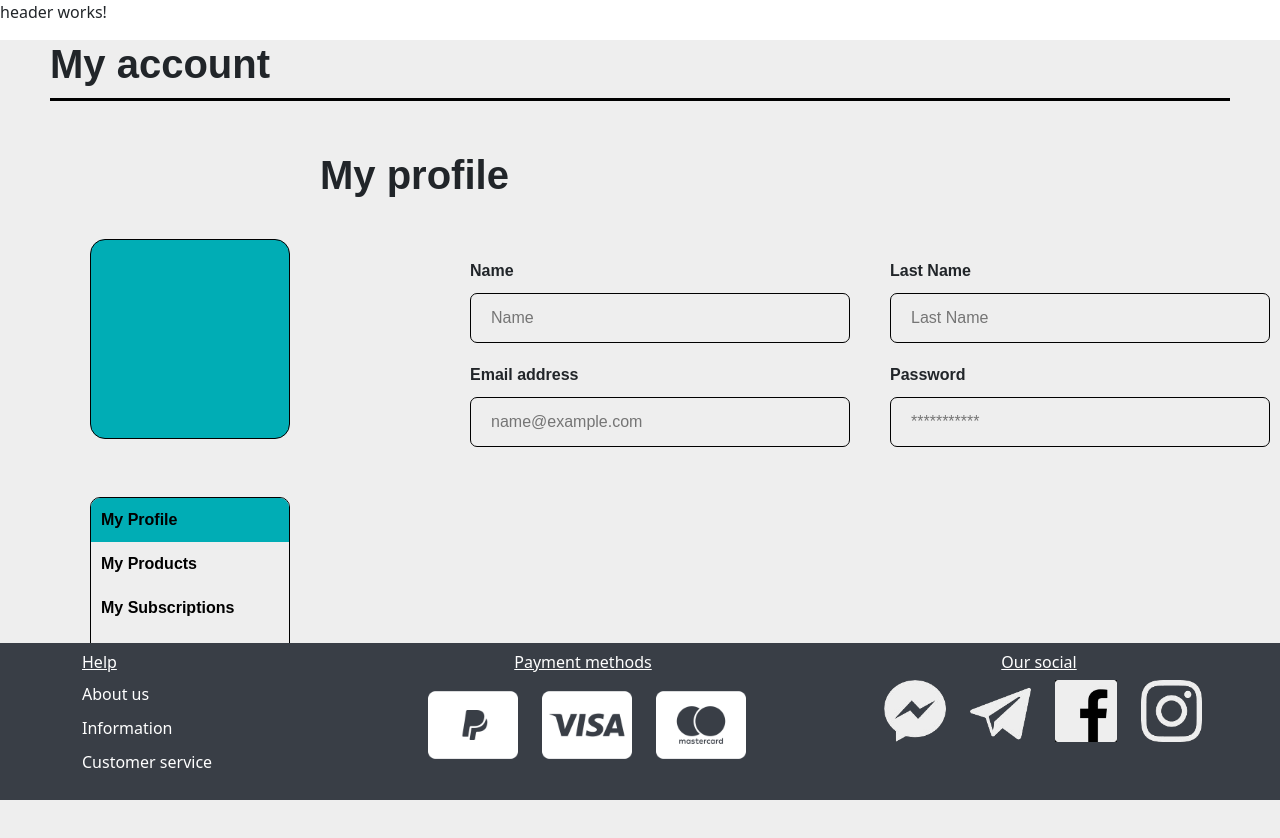
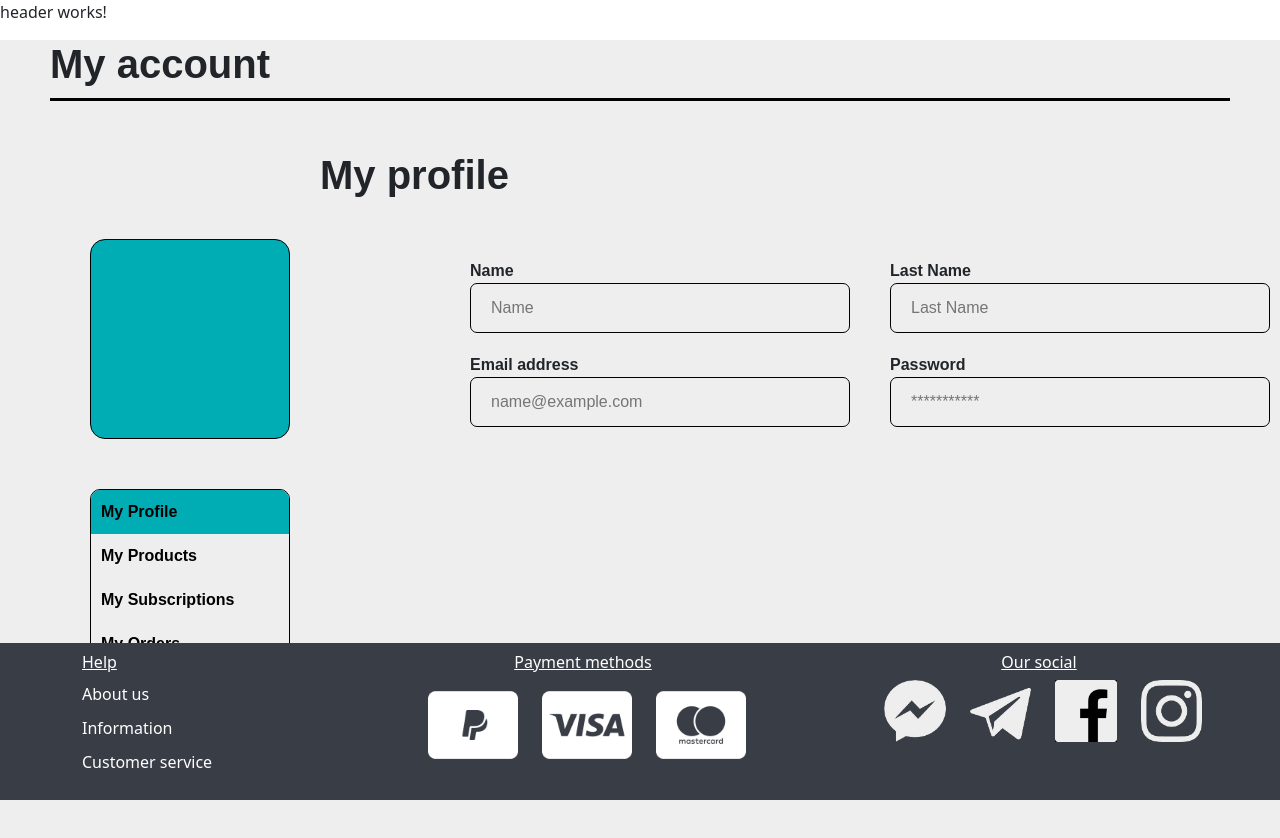
Before and after one commit to anaMJimenezPerez/Front-end_PIGS, an Angular app in the folder myApp/: page /profile in a window 1280 px wide. Built offline with nearby package versions, Linux system fonts and the light colour scheme.

Commit message:
Fixed profile

```diff
--- a/myApp/src/app/pages/profile/profile.component.css
+++ b/myApp/src/app/pages/profile/profile.component.css
@@ -6,7 +6,6 @@ html, body {
   margin: 0;
   background-color: #eee;
 }
-
 
 .profile-picture-container {
   width: 200px;
@@ -47,13 +46,13 @@ html, body {
 
 }
 
-
+/* PC */
 @media (min-width: 1200px) {
 
 .columns-container {
   display: flex;
   margin-left: 90px;
-  margin-bottom: 10px;
+  margin-bottom: 30px;
 }
 
 .column {
@@ -64,13 +63,11 @@ html, body {
 .form-group_2 {
   display: flex;
   flex-direction: column;
-  margin-bottom: 20px;
   padding-left: 5px;
 }
 
 .form-group_1 label,
 .form-group_2 label {
-  margin-bottom: 10px;
   margin-top: 20px;
 }
 
@@ -150,6 +147,7 @@ html, body {
   border: 1px solid #000;
   margin-left: 600px;
   margin-top: 50px;
+  margin-bottom: 24px
 }
 
 .menu-item {
--- a/myApp/src/app/pages/profile/profile.component.html
+++ b/myApp/src/app/pages/profile/profile.component.html
@@ -63,7 +63,6 @@
     <h1>My account</h1>
     <div class div_subscriptions>
       <h2>My subscriptions</h2>
-      <a class="subscribers" href="/subscribers">View my subscribers</a>
     </div>
     <div class="columns-container">
       <ng-container *ngTemplateOutlet="profilePictureTemplate"></ng-container>
@@ -80,18 +79,18 @@
       <button (click)="selectMenuOption('customer_orders')" class="menu-item" [class.selected]="selectedMenuOption === 'customer_orders'">Customer orders</button>
     </div>
   </div>
+
   <div class="columns-container">
     <ng-container *ngTemplateOutlet="profilePictureTemplate"></ng-container>
+    <div class="my_orders_content" *ngIf="shouldShowMyOrders()">
+      <p>Content My orders</p>
+    </div>
+    <div class="my_costumers_content" *ngIf="shouldShowCustomerOrders()">
+      <p>Content Customer orders</p>
+    </div>
   </div>
   <app-menu-profile [activeOption]="selectedOption" (optionSelected)="selectOption($event)"></app-menu-profile>
 
-
-  <div *ngIf="shouldShowMyOrders()">
-    <p>Content My orders</p>
-  </div>
-  <div *ngIf="shouldShowCustomerOrders()">
-    <p>Content Customer orders</p>
-  </div>
 </div>
 
   <!-- Favourites -->
--- a/myApp/src/app/pages/profile/profile.component.ts
+++ b/myApp/src/app/pages/profile/profile.component.ts
@@ -8,7 +8,7 @@ import { Component, ViewChild, ElementRef } from '@angular/core';
 
 export class ProfileComponent {
   selectedOption: string = 'profile';
-  selectedMenuOption: string = '';
+  selectedMenuOption: string = 'my_orders';
 
   profilePictureUrl: string | ArrayBuffer | null = null;
 
```
